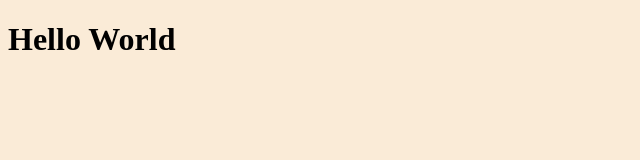
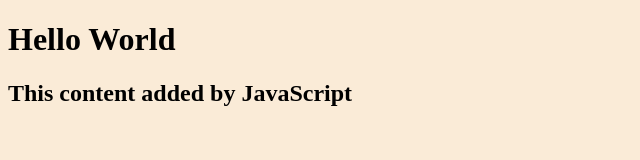
Before and after one commit to Ombasabuya/example-repository, a plain HTML site: page index.html in a window 1280 px wide. Shown: the whole page, without its empty margins (0-640 px from the left). Drawn offline with Linux system fonts and the light colour scheme.

Commit message:
add script.js, connect to index.html

```diff
--- /dev/null
+++ b/script.js
@@ -0,0 +1,3 @@
+const h2 = document.createElement("h2");
+h2.textContent = "This content added by JavaScript";
+document.querySelector("body").appendChild(h2);
```
Also changed, not shown: index.html (+3 -0 lines).
